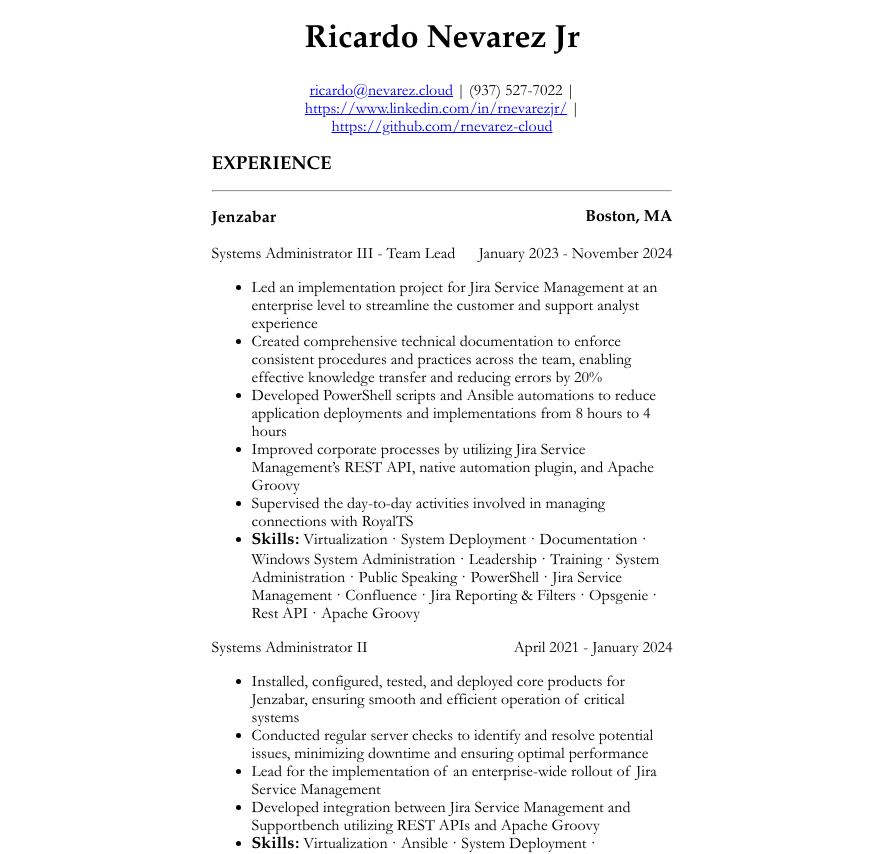
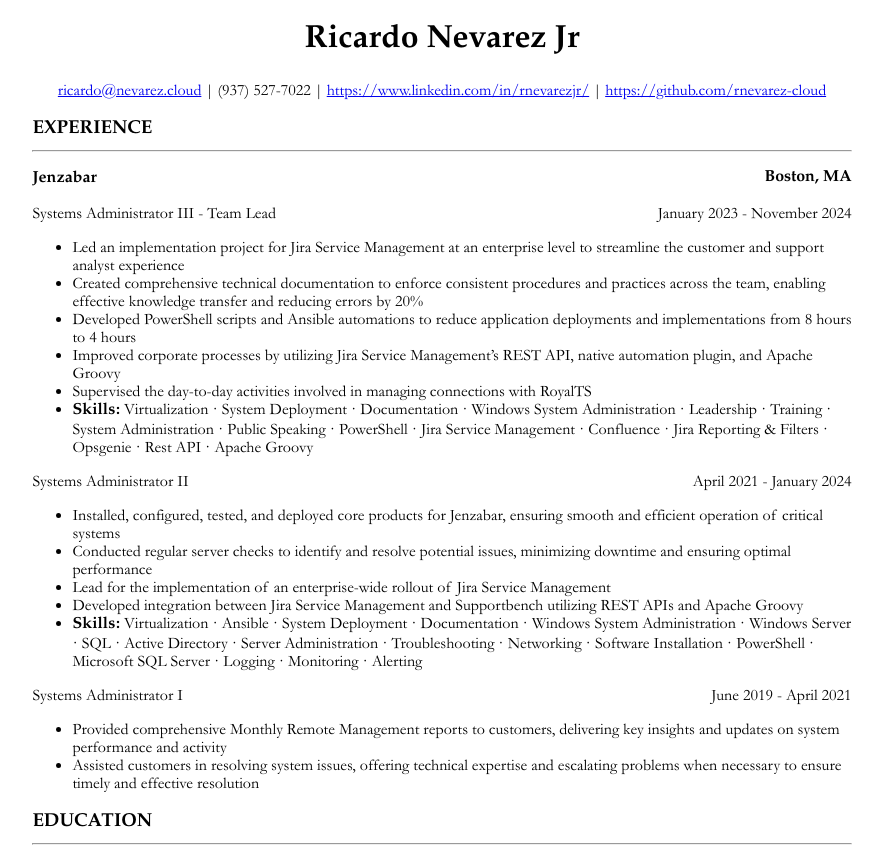
Before and after one commit to rnevarez-cloud/resume-nevarez-cloud, a React (Create React App) app: page / in a window 1280 px wide. Shown: the top 854 px of the page, without its empty margins (198-1081 px from the left). Built offline with nearby package versions, Linux system fonts and the light colour scheme; no server answers.

Commit message:
Reverted changes to margins

```diff
--- a/src/index.css
+++ b/src/index.css
@@ -24,7 +24,7 @@
 
 @media only screen and (min-width: 63em) {
     body {
-        margin: 0 20% 0 20%;
+        margin: 0 10% 0 10%;
     }
 }
 
```
